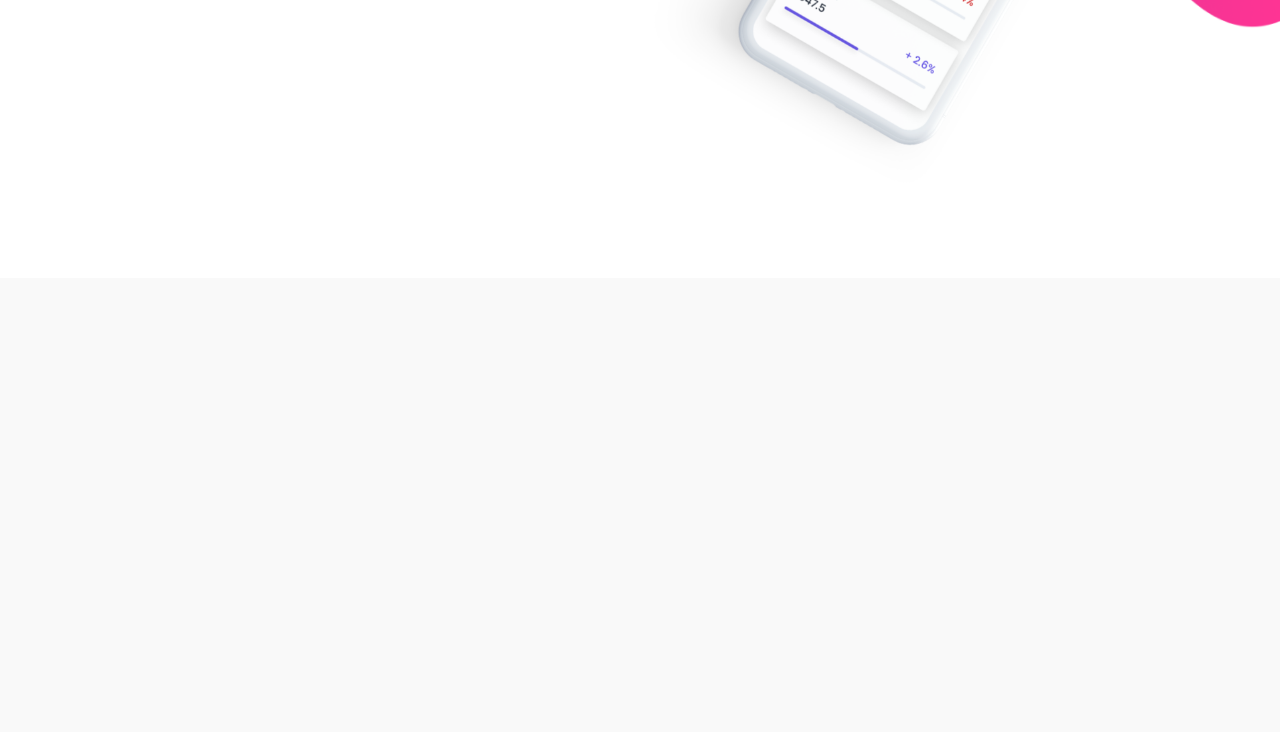
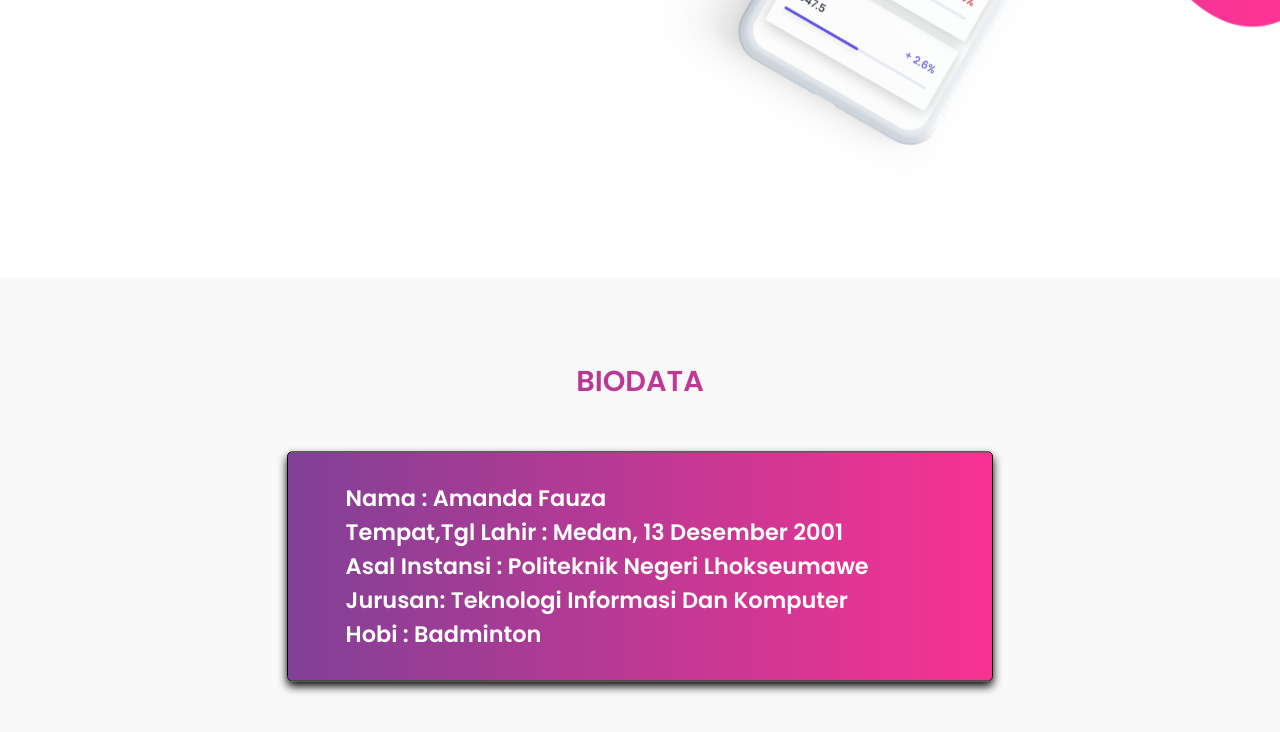
Before and after one commit to akramulfata10/TamplateWeb, a plain HTML site: page index.html in a window 1280 px wide. Shown: the part 522-1254 px from the top of the page. Before the commit the page ends 800 px from the top, so only its background shows below. Drawn offline with Linux system fonts and the light colour scheme.

Commit message:
edit script

```diff
--- a/css/style.css
+++ b/css/style.css
@@ -35,6 +35,7 @@ section {
   min-height: 100vh;
   padding: 0 9%;
   padding-top: 7.5rem;
+  transition: 0.3s;
 }
 
 header {
@@ -67,6 +68,7 @@ header .navbar a {
   margin-left: 10px;
   color: var(--purple);
   text-transform: capitalize;
+  transition: 0.3s linear;
 }
 
 header .navbar a:hover {
@@ -114,10 +116,10 @@ header label {
 
 .home .image img {
   width: 40vw;
-  animation: float 3s linear infinite;
+  animation: munir 3s linear infinite;
 }
 
-@keyframes float {
+@keyframes munir {
   0%,
   100% {
     transform: translateY(0rem);
@@ -142,6 +144,59 @@ header label {
   color: #999;
   padding: 1rem 0;
 }
+
+.heading {
+  text-align: center;
+  background: var(--gradient);
+  color: transparent;
+  -webkit-background-clip: text;
+  background-clip: text;
+  font-size: 3rem;
+  text-transform: uppercase;
+  padding: 1rem;
+}
+
+.about .box-container {
+  display: flex;
+  align-items: center;
+  justify-content: center;
+  flex-wrap: wrap;
+  width: 70%;
+  margin: 50px auto;
+}
+
+.about .box-container .box {
+  flex: 1 1 30rem;
+  background: var(--gradient);
+  border-radius: 0.5rem;
+  border: 0.1rem solid rgba(0, 0, 0, 2);
+  box-shadow: 0 0.5rem 1rem rgba(0, 0, 0, 1);
+  margin: 1.5rem;
+  padding: 3rem 2rem;
+  border-radius: 0.5rem;
+  text-indent: 4rem;
+  color: white;
+  text-transform: capitalize;
+  font-size: 2rem;
+  animation: fata 3s linear infinite;
+}
+
+@keyframes fata {
+  0%,
+  40% {
+    transform: rotateX(1);
+  }
+  50% {
+    transform: translateY(-4rem);
+  }
+  75% {
+    transform: translateY(2);
+  }
+  100% {
+    transform: rotateX(0);
+  }
+}
+
 /* media query */
 
 @media (max-width: 1200px) {
@@ -174,7 +229,7 @@ header label {
     transform-origin: top;
     transform: scaleY(0);
     opacity: 0;
-    transition: 0.1s linear;
+    transition: 0.3s linear;
   }
 
   header .navbar a {
--- a/index.html
+++ b/index.html
@@ -20,8 +20,8 @@
 
       <nav class="navbar">
         <a href="#home">home</a>
+        <a href="#about">about</a>
         <a href="#foto">foto</a>
-        <a href="#about">about</a>
         <a href="#review">review</a>
       </nav>
     </header>
@@ -40,5 +40,20 @@
     </section>
 
     <!-- akhir section -->
+
+    <!-- halaman about me -->
+    <section class="about" id="about">
+      <h1 class="heading">Biodata</h1>
+      <div class="box-container">
+        <div class="box">
+          <h3>Nama : Amanda Fauza</h3>
+          <h3>Tempat,tgl lahir : Medan, 13 Desember 2001</h3>
+          <h3>Asal instansi : politeknik negeri Lhokseumawe</h3>
+          <h3>Jurusan: teknologi informasi dan komputer</h3>
+          <h3>Hobi : badminton</h3>
+        </div>
+      </div>
+    </section>
+    <!-- alhir halaman about me -->
   </body>
 </html>
```
